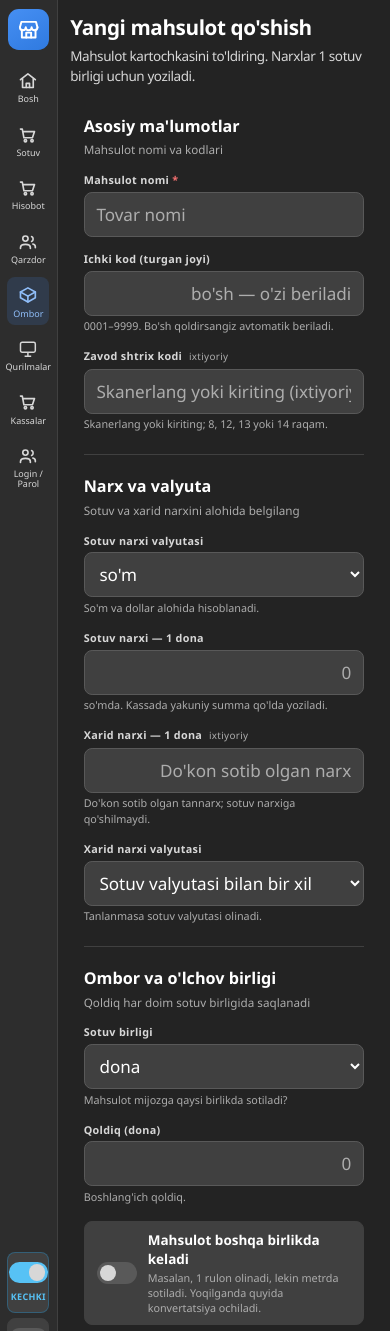
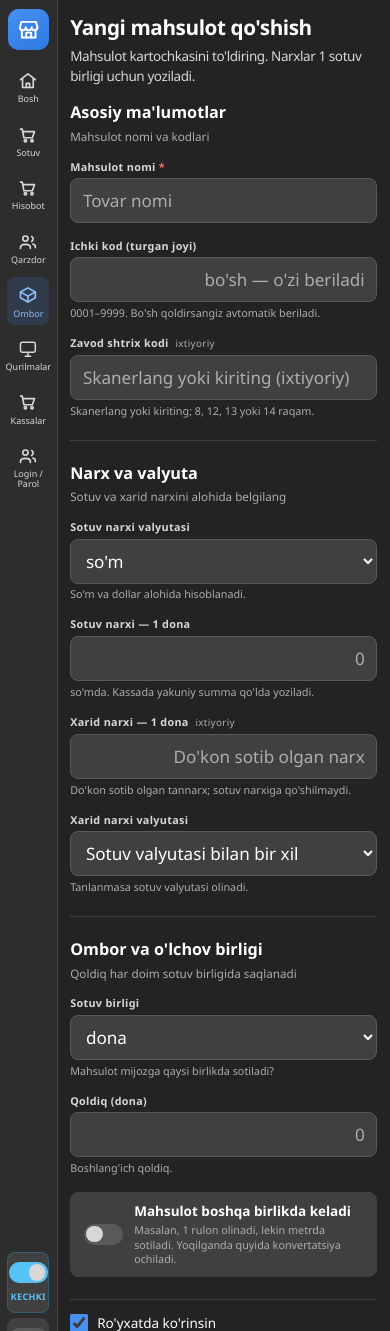
Before and after one commit to OSSWebDeveloper/ulugbek_xozmag, a Django app: page /ombor/yangi/ in a window 390 px wide. Shown: the top 1331 px of the page. Run offline with Django 5.2, Linux system fonts and the light colour scheme; the visitor is signed in with stand-in values (Sample User, id 1).

Commit message:
Make product form flat with only horizontal section dividers

```diff
--- a/static/css/mahsulot-forma.css
+++ b/static/css/mahsulot-forma.css
@@ -2,7 +2,7 @@
 .mahsulot-sahifa { max-width: 920px; }
 .mahsulot-sarlavha { display:flex; justify-content:space-between; align-items:center; gap:16px; flex-wrap:wrap; margin-bottom:18px; }
 .mahsulot-sarlavha .kichik { margin-top:6px; line-height:1.45; }
-.mahsulot-forma { display:flex; flex-direction:column; gap:0; padding:20px; }
+.mahsulot-forma { display:flex; flex-direction:column; gap:0; padding:0; background:transparent; border:0; box-shadow:none; }
 .mahsulot-bolim { padding:0; border:0; background:transparent; box-shadow:none; }
 .mahsulot-bolim-bosh { margin-bottom:12px; }
 .mahsulot-ajratgich { display:block; width:100%; border:0; border-top:1px solid var(--chegara); height:0; margin:24px 0; }
@@ -24,7 +24,7 @@
 .mahsulot-amallar .forma-tugmalar { display:flex; flex-wrap:wrap; gap:10px; }
 .mahsulot-amallar .faol-belgi { margin:0; }
 @media(max-width:684px) {
-  .mahsulot-forma { padding:15px; }
+  .mahsulot-forma { padding:0; }
   .mahsulot-bolim-bosh { margin-bottom:16px; }
   .mahsulot-ikki { padding:12px; }
   .mahsulot-amallar { padding:16px 0 0; }
```
